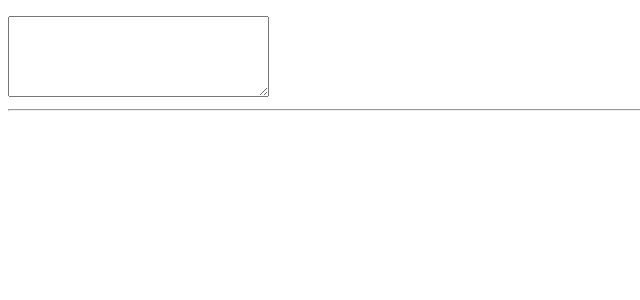
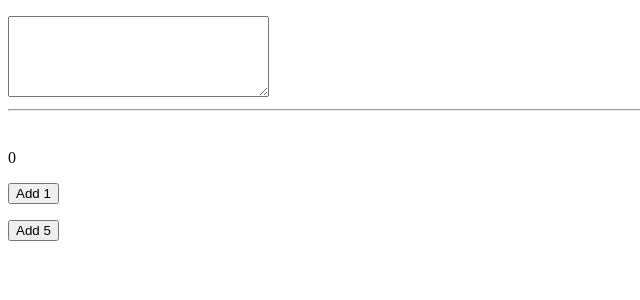
Before and after one commit to appl4e/myreact, a React (Create React App) app: page / in a window 1280 px wide. Shown: the top 300 px of the page, without its empty margins (0-640 px from the left). Built offline with nearby package versions, Linux system fonts and the light colour scheme.

Commit message:
use of prevState

```diff
--- a/src/App.js
+++ b/src/App.js
@@ -1,9 +1,12 @@
+import Counter from './components/Counter';
 import Todo from './components/Todo';
 
 function App() {
   return (
     <div className="App">
       <Todo />
+      <br />
+      <Counter />
     </div>
   );
 }
--- /dev/null
+++ b/src/components/Counter.js
@@ -0,0 +1,30 @@
+import { useState } from 'react';
+
+function Counter() {
+  const [count, setCount] = useState(0);
+
+  const addFive = () => {
+    let i = 0;
+    while (i < 5) {
+      setCount((prevCount) => prevCount + 1);
+      i += 1;
+    }
+  };
+
+  return (
+    <div>
+      {count}
+      <p>
+        <button type="button" onClick={() => setCount((prevState) => prevState + 1)}>
+          Add 1
+        </button>
+      </p>
+      <p>
+        <button type="button" onClick={addFive}>
+          Add 5
+        </button>
+      </p>
+    </div>
+  );
+}
+export default Counter;
```
